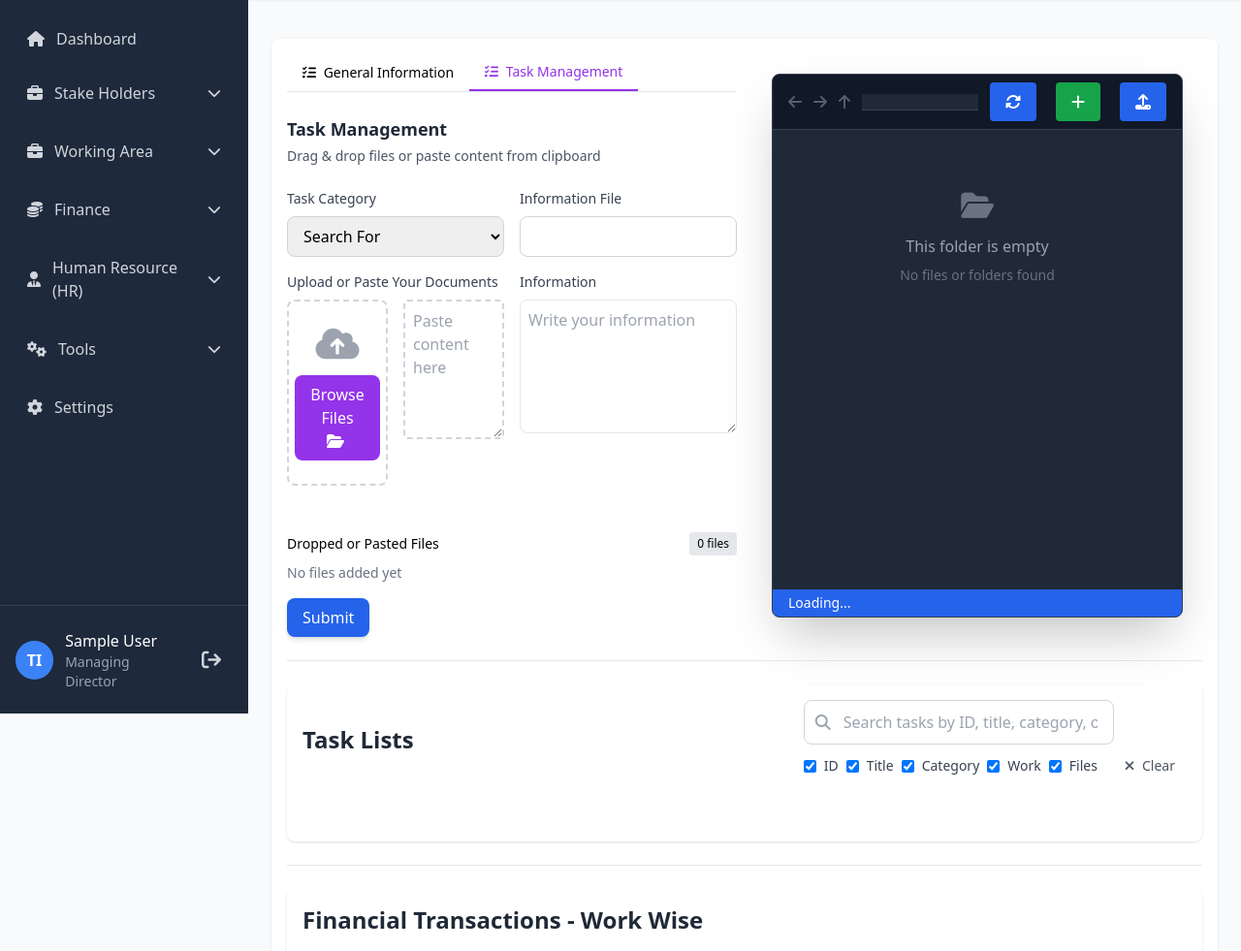
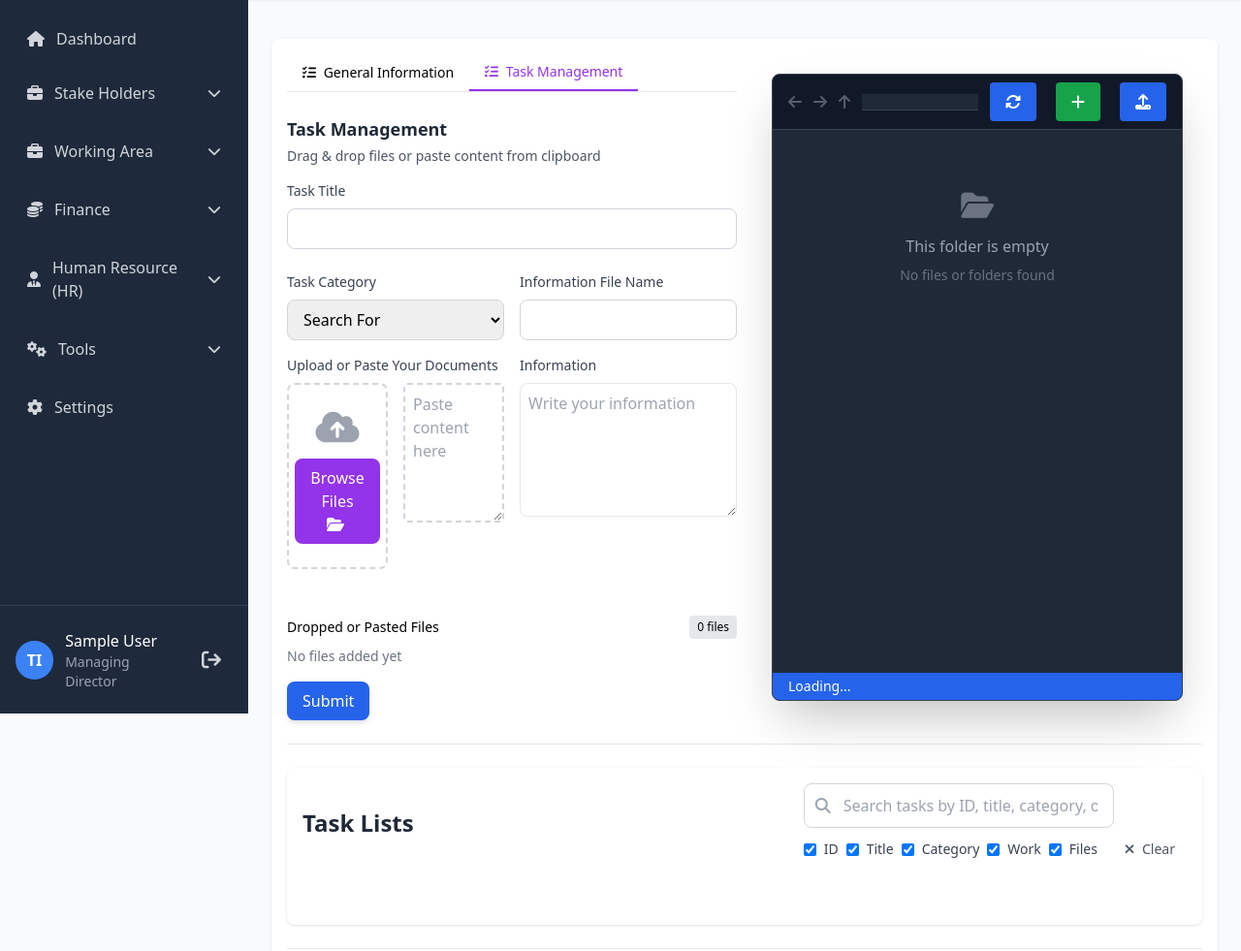
Before and after one commit to AsifSazid/travhub-dashboard, a PHP site: page /pages/task-entry.php?work_id=1 in a window 1280 px wide. Shown: the part 64-1045 px from the top of the page at 97% size. Run offline with PHP 8.4, Linux system fonts and the light colour scheme; the visitor is signed in with stand-in values (Sample User, id 1); data that the repository does not hold is empty; some libraries are stand-ins or nearby versions.

Commit message:
task title has been added

```diff
--- a/api/tasks/store.php
+++ b/api/tasks/store.php
@@ -18,6 +18,7 @@ $GEMINI_MODEL = "gemini-2.0-flash-lite";
 
 // ---------------- GET DATA ----------------
 $uuid           = generateIDs('tasks');
+$taskTitle       = $_POST['task_title'] ?? "No Title Entry";
 $category       = $_POST['task_category'] ?? null;
 $infoFileName   = $_POST['info_file_name'] ?? null;
 $infoDetails    = $_POST['information'] ?? null;
@@ -351,6 +352,7 @@ try {
         INSERT INTO tasks (
             uuid,
             sys_id,
+            title,
             category,
             info_file_name,
             info_details,
@@ -362,7 +364,7 @@ try {
             status,
             meta_data
         )
-        VALUES (?, ?, ?, ?, ?, ?, ?, ?, ?, ?, ?, ?)
+        VALUES (?, ?, ?, ?, ?, ?, ?, ?, ?, ?, ?, ?, ?)
     ");
 
     if ($category == 1) {
@@ -376,6 +378,7 @@ try {
     $stmt->execute([
         $uuid['uuid'],
         $uuid['sys_id'],
+        $taskTitle,
         $category,
         $infoFileName,
         $infoDetails,
--- a/pages/task-entry.php
+++ b/pages/task-entry.php
@@ -95,6 +95,12 @@ $getWorkInfo = $ip_port . "api/clients/get-client.php?work_id=$workId";
                             </p>
 
                             <form id="taskForm">
+                                <div class="">
+                                    <label for="taskTitle" class="block text-sm font-medium text-gray-700 my-2">
+                                        Task Title
+                                    </label>
+                                    <input type="text" id="taskTitle" name="taskTitle" class="w-full px-3 py-2 mb-4 border border-gray-300 rounded-lg focus:ring-2 focus:ring-purple-500">
+                                </div>
                                 <div class="grid grid-cols-2 gap-4">
                                     <!-- Left -->
                                     <div>
@@ -136,7 +142,7 @@ $getWorkInfo = $ip_port . "api/clients/get-client.php?work_id=$workId";
                                     <!-- Right -->
                                     <div>
                                         <label for="infoFileName" class="block text-sm font-medium text-gray-700 my-2">
-                                            Information File
+                                            Information File Name
                                         </label>
                                         <input type="text" id="infoFileName" name="infoFileName" class="w-full px-3 py-2 mb-4 border border-gray-300 rounded-lg focus:ring-2 focus:ring-purple-500">
                                         <label for="infoArea" class="block text-sm font-medium text-gray-700 mb-2">
@@ -734,6 +740,7 @@ $getWorkInfo = $ip_port . "api/clients/get-client.php?work_id=$workId";
             const formData = new FormData();
 
             // Get values
+            const taskTitle = document.getElementById('taskTitle').value;
             const taskCategory = document.getElementById('taskCategory').value;
             const infoFileName = document.getElementById('infoFileName').value;
             const infoArea = document.getElementById('infoArea').value;
@@ -747,6 +754,7 @@ $getWorkInfo = $ip_port . "api/clients/get-client.php?work_id=$workId";
             }
 
             // Append normal fields
+            formData.append('task_title', taskTitle);
             formData.append('task_category', taskCategory);
             formData.append('info_file_name', infoFileName);
             formData.append('information', infoArea);
@@ -934,7 +942,7 @@ $getWorkInfo = $ip_port . "api/clients/get-client.php?work_id=$workId";
 
                     <!-- Task Title -->
                     <h3 class="text-base font-bold text-gray-900 group-hover:text-blue-600 transition-colors truncate task-title">
-                        ${task.sys_id || 'No Title'}
+                        ${task.title || 'No Title'}
                     </h3>
                 </div>
 
```
